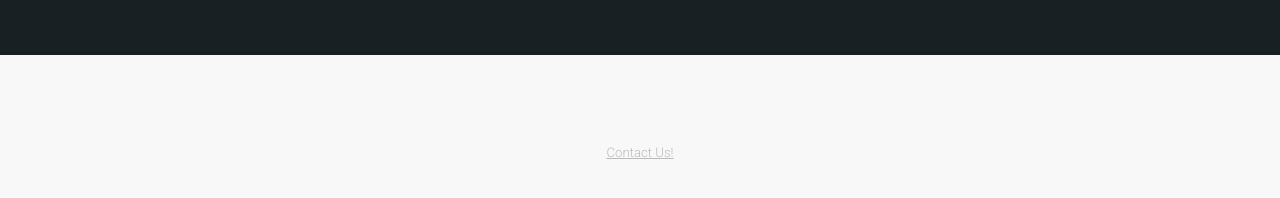
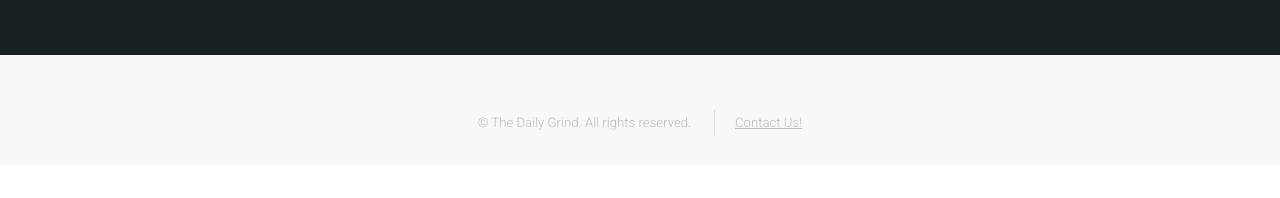
Before and after one commit to kaystep/The_Daily_Grind, a Jekyll site: the page built from index.html, in a window 1280 px wide and 1321 px high. Shown: the part 1097-1295 px from the top of the window. Built offline with Jekyll 4.4.1, drawn with Linux system fonts in a browser that asks for light colours.

Commit message:
Redirects and contact form

```diff
--- a/_includes/footer.html
+++ b/_includes/footer.html
@@ -1,7 +1,8 @@
 <!-- Footer -->
 <footer id="footer">
-
+  <div>
         <ul class="copyright">
+        	<li>&copy; The Daily Grind. All rights reserved.</li>
             <li><a href="{{ site.baseurl }}/contact_form.html">Contact Us!</a></li>
         </ul>
     </div>
--- a/css/style-large.css
+++ b/css/style-large.css
@@ -23,5 +23,5 @@
 /* Footer */
 
 	#footer {
-		padding: 4em 0;
+		padding: 2em 0;
 	}
--- a/css/style.css
+++ b/css/style.css
@@ -1061,7 +1061,7 @@
 
 	#footer {
 		background: #f8f8f8;
-		padding: 4em 0 6em 0;
+		padding: 0em 0 2em 0;
 	}
 
 		#footer a {
--- a/index.html
+++ b/index.html
@@ -18,7 +18,7 @@ layout: landing-page
 								<h3>Article #1 on Google Maps</h3>
 								<p>Teaser for Article on Google Maps</p>
 								<ul class="actions">
-									<li><a href="humor/2017/02/13/Googlemaps/index.html" class="button alt">Read More</a></li>
+									<li><a href="{{ site.baseurl }}/humor/2017/02/13/Googlemaps/index.html" class="button alt">Read More</a></li>
 								</ul>
 							</section>
 						</div>
@@ -28,7 +28,7 @@ layout: landing-page
 								<h3>Morning Commute:Friend or Foe?</h3>
 								<p>Teaser for Morning commute article</p>
 								<ul class="actions">
-									<li><a href="humor/2017/02/10/Traffic/index.html" class="button alt">Read More</a></li>
+									<li><a href="{{ site.baseurl }}/humor/2017/02/10/Traffic/index.html" class="button alt">Read More</a></li>
 								</ul>
 							</section>
 						</div>
```
Also changed, not shown: 11 other files.
